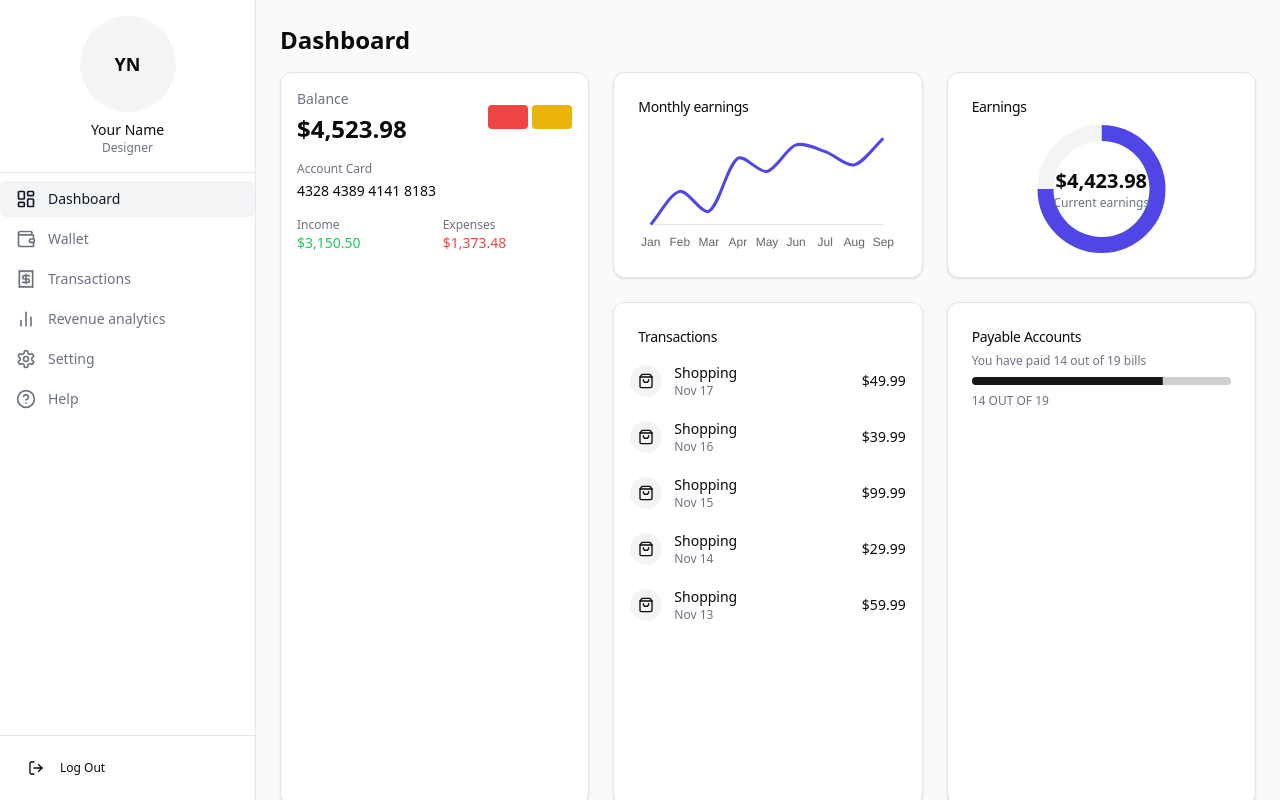
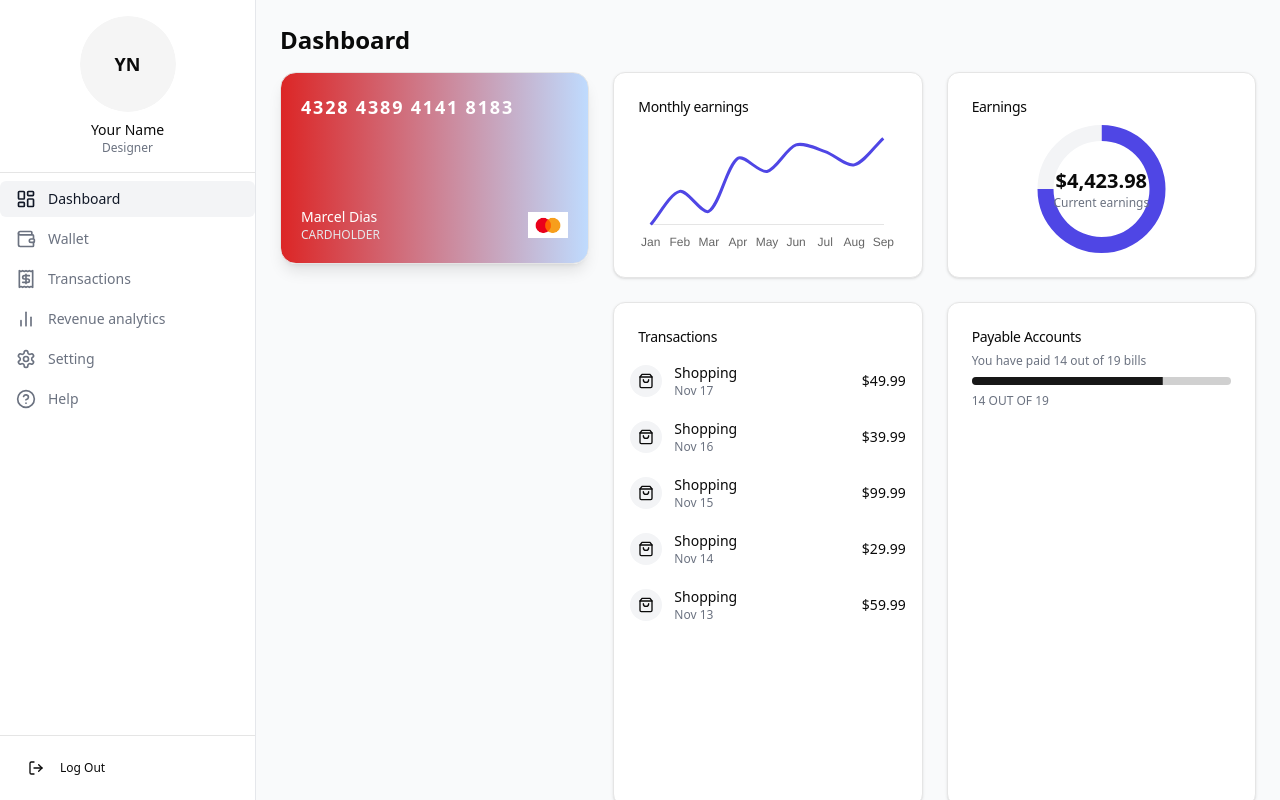
Before and after one commit to NeemaMwende/AI-Powered-Personal-Finance-Tracker, a Next.js app: page /dashboard in a window 1280 px wide. Built offline with nearby package versions, Linux system fonts and the light colour scheme.

Commit message:
updates: card updates

```diff
--- a/src/components/dashboard/balance-card.tsx
+++ b/src/components/dashboard/balance-card.tsx
@@ -1,57 +1,42 @@
-// src/components/dashboard/balance-card.tsx
 import { FC } from 'react';
 import { Card, CardContent } from '@/components/ui/card';
-import { formatCurrency } from '@/utils/formatters';
+// import { formatCurrency } from '@/utils/formatters';
+import Image from 'next/image';
 
 interface BalanceCardProps {
   totalBalance: number;
-  income: number;
-  expenses: number;
+  // income: number;
+  // expenses: number;
   cardNumber?: string;
+  cardHolder?: string;
 }
 
 const BalanceCard: FC<BalanceCardProps> = ({
-  totalBalance = 4523.98,
-  income = 3150.50,
-  expenses = 1373.48,
+  // totalBalance = 4523.98,
+  // income = 3150.50,
+  // expenses = 1373.48,
   cardNumber = '4328 4389 4141 8183',
+  cardHolder = 'Marcel Dias',
 }) => {
   return (
-    <Card className="h-full">
-      <CardContent className="p-4">
-        <div className="flex flex-col h-full">
-          <div className="flex justify-between mb-4">
-            <div>
-              <p className="text-sm text-gray-500">Balance</p>
-              <h2 className="text-2xl font-bold mt-1">
-                {formatCurrency(totalBalance)}
-              </h2>
-            </div>
-            <div className="flex items-center">
-              <div className="w-10 h-6 rounded bg-red-500 mr-1"></div>
-              <div className="w-10 h-6 rounded bg-yellow-500"></div>
-            </div>
+    <Card className="relative w-full h-48 rounded-2xl shadow-lg bg-gradient-to-r from-red-600 to-blue-200 text-white overflow-hidden">
+      <CardContent className="p-5 flex flex-col justify-between h-full">
+
+        <div className="text-lg tracking-widest font-semibold">
+          {cardNumber}
+        </div>
+
+        <div className="flex justify-between items-center">
+          <div>
+            <p className="text-sm">{cardHolder}</p>
+            <p className="text-xs text-gray-200">CARDHOLDER</p>
           </div>
-
-          <div className="mt-auto">
-            <p className="text-xs text-gray-500 mb-1">Account Card</p>
-            <p className="text-sm">{cardNumber}</p>
-          </div>
-
-          <div className="grid grid-cols-2 gap-4 mt-4">
-            <div>
-              <p className="text-xs text-gray-500">Income</p>
-              <p className="text-sm font-medium text-green-500">
-                {formatCurrency(income)}
-              </p>
-            </div>
-            <div>
-              <p className="text-xs text-gray-500">Expenses</p>
-              <p className="text-sm font-medium text-red-500">
-                {formatCurrency(expenses)}
-              </p>
-            </div>
-          </div>
+          <Image
+            src="/cardlogo.png"
+            alt="MasterCard Logo"
+            width={40}
+            height={25}
+          />
         </div>
       </CardContent>
     </Card>
```
Also changed, not shown: src/context/UserContext.tsx (added, +52 -0 lines), public/cardlogo.png (added).
